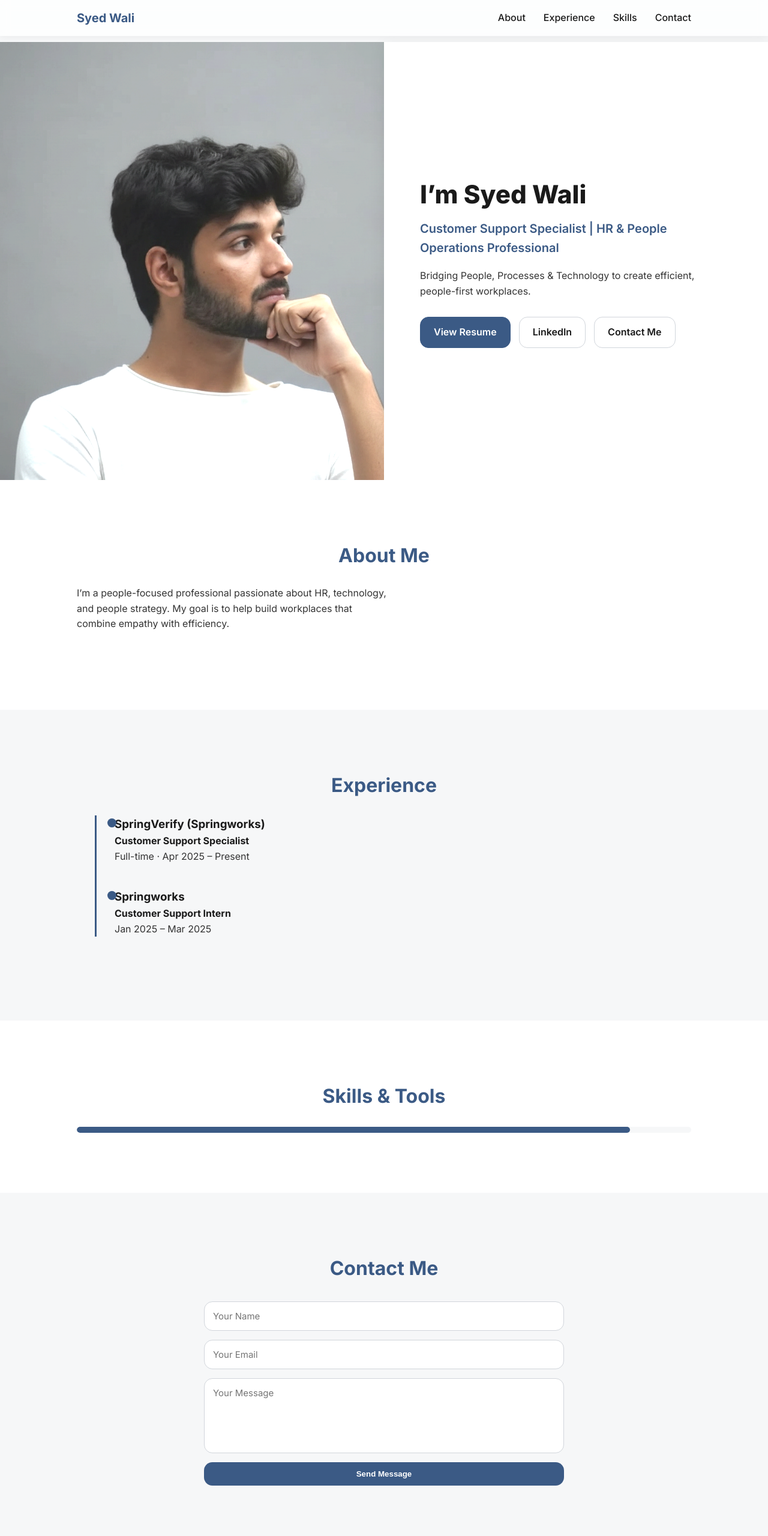
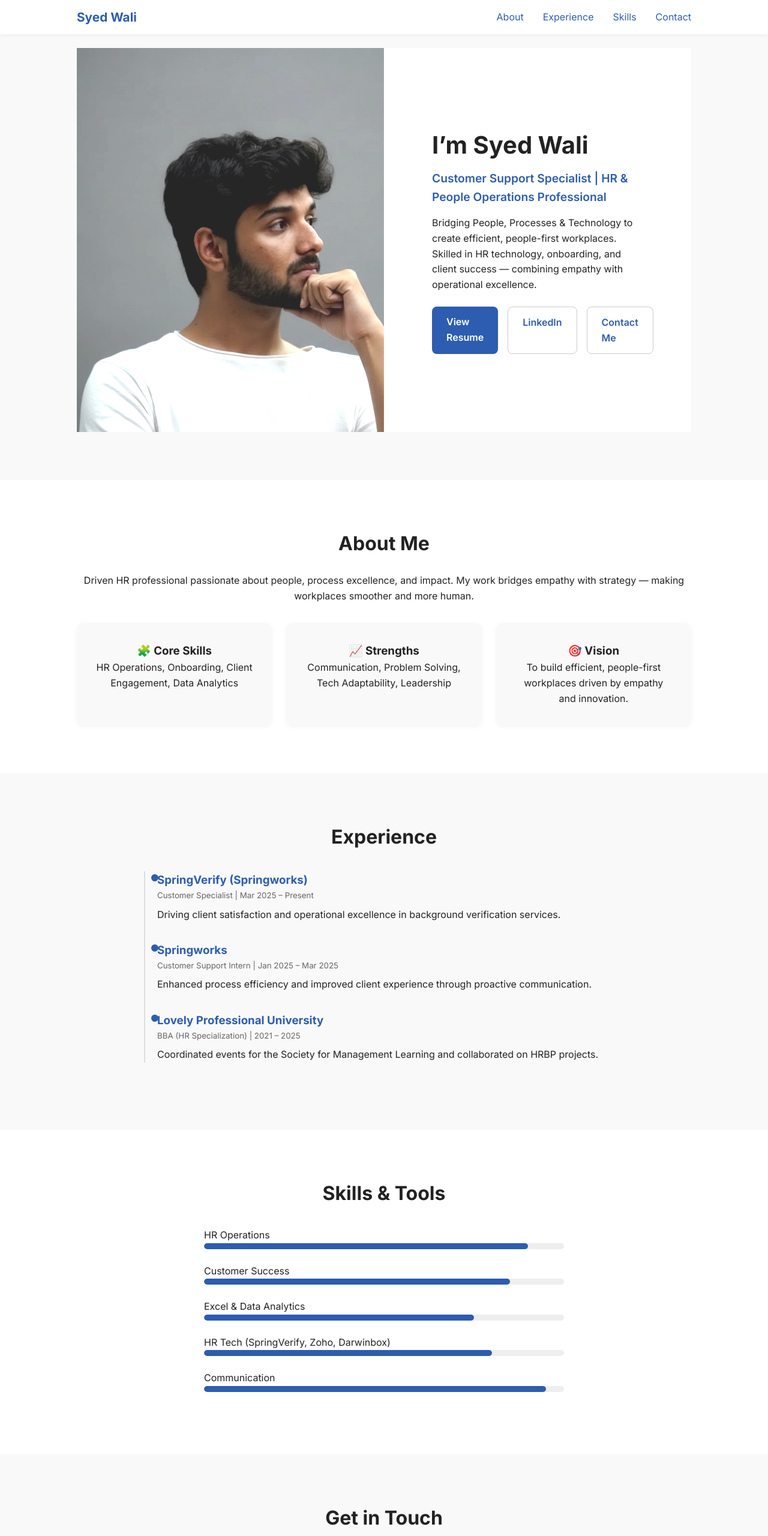
Before and after one commit to syedwali7843-dot/wali-portfolio, a plain HTML site: page index.html in a window 1280 px wide. Shown: the top 2560 px of the page at 60% size. Drawn offline with Linux system fonts and the light colour scheme.

Commit message:
Update index.html

```diff
--- a/index.html
+++ b/index.html
@@ -3,77 +3,70 @@
 <head>
   <meta charset="UTF-8" />
   <meta name="viewport" content="width=device-width, initial-scale=1.0" />
-  <title>Syed Wali – HR & People Operations Portfolio</title>
-  <link href="https://fonts.googleapis.com/css2?family=Inter:wght@300;400;500;600;700;800&display=swap" rel="stylesheet">
-
+  <title>Syed Wali | HR & People Operations</title>
+  <link href="https://fonts.googleapis.com/css2?family=Inter:wght@400;600;700&display=swap" rel="stylesheet" />
   <style>
-    :root {
-      --bg: #f6f7f8;
-      --text: #1a1a1a;
-      --accent: #3b5a85;
-      --border: #d1d5db;
-      --radius: 14px;
-      --shadow: 0 6px 25px rgba(0, 0, 0, 0.08);
-      --transition: all 0.25s ease;
-    }
-
-    * { box-sizing: border-box; margin: 0; padding: 0; scroll-behavior: smooth; }
+    /* ---------- GLOBAL ---------- */
+    * { box-sizing: border-box; margin: 0; padding: 0; }
     body {
       font-family: 'Inter', sans-serif;
-      background: var(--bg);
-      color: var(--text);
+      color: #222;
       line-height: 1.6;
-      overflow-x: hidden;
+      background-color: #f9f9f9;
+      scroll-behavior: smooth;
     }
+    a { color: #2d5db0; text-decoration: none; }
+    section { padding: 80px 10%; }
 
     /* ---------- NAVBAR ---------- */
     nav {
       position: fixed;
-      top: 0;
-      left: 0;
+      top: 0; left: 0;
       width: 100%;
-      background: #ffffffcc;
-      backdrop-filter: blur(8px);
-      box-shadow: 0 2px 10px rgba(0,0,0,0.05);
+      background: rgba(255, 255, 255, 0.9);
+      backdrop-filter: blur(10px);
+      box-shadow: 0 2px 6px rgba(0,0,0,0.05);
+      z-index: 1000;
       display: flex;
       justify-content: space-between;
       align-items: center;
-      padding: 14px 10%;
-      z-index: 1000;
+      padding: 12px 10%;
     }
+    nav h1 { font-size: 1.3rem; color: #2d5db0; }
+    nav ul { list-style: none; display: flex; gap: 2rem; }
+    nav li { font-weight: 500; }
+    nav a:hover { text-decoration: underline; }
 
-    .nav-logo { font-size: 20px; font-weight: 700; color: var(--accent); }
-    .nav-links { display: flex; gap: 30px; }
-    .nav-links a {
-      text-decoration: none;
-      color: var(--text);
-      font-weight: 500;
-      transition: color 0.3s ease;
-    }
-    .nav-links a:hover { color: var(--accent); }
-
-    /* ---------- HERO ---------- */
+    /* ---------- HERO SECTION ---------- */
     .hero {
       display: grid;
-      grid-template-columns: 1fr 1fr;
+      grid-template-columns: 50% 50%;
       min-height: 100vh;
-      overflow: hidden;
-      padding-top: 70px;
     }
-
     .hero-left {
       position: relative;
+      overflow: hidden;
+      background: none;
+    }
+    .hero-left::before {
+      content: "";
+      position: absolute;
+      inset: 0;
       background-image: url('./assets/wali-photo.png');
       background-size: cover;
       background-position: 35% center;
       background-repeat: no-repeat;
-      background-attachment: fixed;
+      transform: translateY(var(--scrollY, 0));
+      transition: transform 0.4s ease-out, opacity 0.3s ease-out;
       filter: grayscale(5%) contrast(120%) brightness(1.35);
-      transition: transform 1s ease;
+      will-change: transform, opacity;
+      opacity: var(--photoOpacity, 1);
+      z-index: 0;
     }
-
-    .hero-left:hover { transform: scale(1.05); }
-    .hero-left::before {
+    .hero-left:hover::before {
+      transform: scale(1.05);
+    }
+    .hero-left::after {
       content: "";
       position: absolute;
       inset: 0;
@@ -85,248 +78,299 @@
       display: flex;
       flex-direction: column;
       justify-content: center;
-      padding: 60px;
-      background: #ffffff;
-      box-shadow: var(--shadow);
-      animation: fadeUp 1s ease forwards;
+      padding: 5rem;
+      background: #fff;
+    }
+    .hero-right h1 { font-size: 2.5rem; margin-bottom: 0.5rem; }
+    .hero-right h2 {
+      color: #2d5db0;
+      font-size: 1.2rem;
+      margin-bottom: 1rem;
+      font-weight: 600;
+    }
+    .hero-right p { margin-bottom: 1.5rem; }
+    .btn-group { display: flex; gap: 1rem; }
+    .btn {
+      padding: 0.8rem 1.5rem;
+      border-radius: 8px;
+      border: 1px solid #ccc;
+      font-weight: 600;
+      transition: all 0.2s ease;
+    }
+    .btn-primary {
+      background: #2d5db0;
+      color: #fff;
+      border: none;
+    }
+    .btn-primary:hover { opacity: 0.9; }
+    .btn:hover { transform: translateY(-2px); }
+
+    /* ---------- ABOUT SECTION ---------- */
+    #about { background: #fff; text-align: center; }
+    #about h2 { font-size: 2rem; margin-bottom: 1.5rem; }
+    .about-cards {
+      display: flex;
+      justify-content: space-around;
+      flex-wrap: wrap;
+      gap: 1.5rem;
+      margin-top: 2rem;
+    }
+    .card {
+      background: #f9f9f9;
+      border-radius: 12px;
+      box-shadow: 0 2px 8px rgba(0,0,0,0.05);
+      padding: 2rem;
+      flex: 1 1 250px;
+      transition: transform 0.3s ease, box-shadow 0.3s ease;
+    }
+    .card:hover {
+      transform: translateY(-5px);
+      box-shadow: 0 4px 12px rgba(0,0,0,0.1);
     }
 
-    h1 { font-size: 42px; font-weight: 800; margin-bottom: 8px; }
-    h2 { font-size: 20px; color: var(--accent); margin-bottom: 18px; font-weight: 600; }
-    p { color: #333; margin-bottom: 30px; max-width: 520px; }
-
-    .btns { display: flex; flex-wrap: wrap; gap: 14px; }
-    .btn {
-      padding: 12px 22px;
-      border-radius: var(--radius);
-      font-weight: 600;
-      text-decoration: none;
-      transition: var(--transition);
-      border: 1px solid transparent;
+    /* ---------- EXPERIENCE SECTION ---------- */
+    #experience { background: #f9f9f9; }
+    #experience h2 { text-align: center; font-size: 2rem; margin-bottom: 2rem; }
+    .timeline {
+      position: relative;
+      max-width: 800px;
+      margin: auto;
+      padding-left: 20px;
+      border-left: 2px solid #ddd;
     }
-    .btn.primary {
-      background: var(--accent);
-      color: #fff;
-      border-color: var(--accent);
+    .timeline-item {
+      margin-bottom: 2rem;
+      position: relative;
     }
-    .btn.primary:hover { background: #2f405f; }
-    .btn.secondary {
-      background: transparent;
-      color: var(--text);
-      border: 1px solid var(--border);
-    }
-    .btn.secondary:hover {
-      background: #e9edf2;
-      border-color: var(--accent);
-      color: var(--accent);
-    }
-
-    section { scroll-margin-top: 80px; }
-
-    /* ---------- ABOUT, EXPERIENCE, SKILLS, CONTACT ---------- */
-    .about, .experience, .skills, .contact {
-      padding: 100px 10%;
-      background: #fff;
-      animation: fadeUp 1s ease;
-    }
-    .about h2, .experience h2, .skills h2, .contact h2 {
-      font-size: 32px;
-      color: var(--accent);
-      margin-bottom: 25px;
-      font-weight: 700;
-      text-align: center;
-    }
-
-    .experience { background: var(--bg); }
-    .timeline { position: relative; margin-left: 30px; border-left: 3px solid var(--accent); padding-left: 30px; }
-    .timeline-item { margin-bottom: 40px; position: relative; }
     .timeline-item::before {
       content: "";
       position: absolute;
-      left: -12px; top: 5px;
-      width: 15px; height: 15px;
-      background: var(--accent);
+      left: -10px;
+      top: 5px;
+      width: 12px; height: 12px;
+      background: #2d5db0;
       border-radius: 50%;
     }
+    .timeline-item h3 { color: #2d5db0; }
+    .timeline-item small { color: #666; display: block; margin-bottom: 0.5rem; }
 
-    .skills .bar { height: 10px; background: var(--bg); border-radius: 6px; overflow: hidden; }
-    .skills .bar-fill { height: 100%; background: var(--accent); border-radius: 6px; }
-
-    .contact {
-      background: var(--bg);
-      text-align: center;
+    /* ---------- SKILLS SECTION ---------- */
+    #skills { background: #fff; text-align: center; }
+    #skills h2 { font-size: 2rem; margin-bottom: 2rem; }
+    .skill { margin-bottom: 1.5rem; text-align: left; max-width: 600px; margin-inline: auto; }
+    .skill-bar {
+      background: #eee;
+      border-radius: 10px;
+      overflow: hidden;
+      height: 10px;
     }
-    form {
-      max-width: 600px;
-      margin: 30px auto;
-      display: flex;
-      flex-direction: column;
-      gap: 15px;
-    }
-    input, textarea {
-      padding: 14px;
-      border-radius: var(--radius);
-      border: 1px solid var(--border);
-      font-family: 'Inter';
-      font-size: 15px;
-      resize: none;
-    }
-    input:focus, textarea:focus { border-color: var(--accent); outline: none; }
-    button {
-      background: var(--accent);
-      color: white;
-      padding: 12px;
-      border: none;
-      border-radius: var(--radius);
-      font-weight: 600;
-      cursor: pointer;
-      transition: background 0.3s ease;
-    }
-    button:hover { background: #2f405f; }
-
-    .thank-you {
-      display: none;
-      background: #fff;
-      color: var(--accent);
-      border: 1px solid var(--accent);
-      border-radius: var(--radius);
-      padding: 18px;
-      max-width: 600px;
-      margin: 25px auto 0;
-      font-weight: 600;
-      box-shadow: var(--shadow);
-      animation: fadeUp 0.6s ease;
+    .skill-fill {
+      height: 10px;
+      background: #2d5db0;
+      width: 0;
+      border-radius: 10px;
+      transition: width 1s ease;
     }
 
-    /* ---------- BACK TO TOP BUTTON ---------- */
+    /* ---------- CONTACT SECTION ---------- */
+    #contact { background: #f9f9f9; text-align: center; }
+    #contact h2 { font-size: 2rem; margin-bottom: 1rem; }
+    form { max-width: 500px; margin: auto; display: flex; flex-direction: column; gap: 1rem; }
+    input, textarea {
+      padding: 0.8rem;
+      border: 1px solid #ccc;
+      border-radius: 8px;
+      font-family: 'Inter', sans-serif;
+    }
+    textarea { resize: none; }
+    #thank-you {
+      display: none;
+      margin-top: 1rem;
+      color: #2d5db0;
+      font-weight: 600;
+    }
+
+    /* ---------- FOOTER ---------- */
+    footer {
+      background: #fff;
+      text-align: center;
+      padding: 1rem;
+      font-size: 0.9rem;
+      color: #777;
+    }
+
+    /* ---------- BACK TO TOP ---------- */
     #backToTop {
       position: fixed;
-      bottom: 35px;
-      right: 35px;
-      background: var(--accent);
+      bottom: 25px;
+      right: 25px;
+      background: #2d5db0;
       color: #fff;
       border: none;
       border-radius: 50%;
-      width: 50px;
-      height: 50px;
-      font-size: 20px;
-      font-weight: bold;
+      width: 45px;
+      height: 45px;
+      display: flex;
+      justify-content: center;
+      align-items: center;
+      font-size: 1.2rem;
       cursor: pointer;
-      box-shadow: var(--shadow);
       opacity: 0;
-      visibility: hidden;
-      transition: all 0.3s ease;
-      z-index: 999;
+      pointer-events: none;
+      transition: opacity 0.3s ease;
+      z-index: 1001;
     }
-    #backToTop:hover { background: #2f405f; transform: scale(1.08); }
     #backToTop.show {
       opacity: 1;
-      visibility: visible;
-    }
-
-    footer {
-      text-align: center;
-      padding: 25px;
-      background: #fff;
-      color: #666;
-      font-size: 14px;
-    }
-
-    @keyframes fadeUp {
-      from { opacity: 0; transform: translateY(20px); }
-      to { opacity: 1; transform: translateY(0); }
+      pointer-events: all;
     }
   </style>
 </head>
 
 <body>
+  <!-- NAVBAR -->
   <nav>
-    <div class="nav-logo">Syed Wali</div>
-    <div class="nav-links">
-      <a href="#about">About</a>
-      <a href="#experience">Experience</a>
-      <a href="#skills">Skills</a>
-      <a href="#contact">Contact</a>
-    </div>
+    <h1>Syed Wali</h1>
+    <ul>
+      <li><a href="#about">About</a></li>
+      <li><a href="#experience">Experience</a></li>
+      <li><a href="#skills">Skills</a></li>
+      <li><a href="#contact">Contact</a></li>
+    </ul>
   </nav>
 
-  <section class="hero">
-    <div class="hero-left" id="hero-img"></div>
+  <!-- HERO SECTION -->
+  <section class="hero" id="hero-img">
+    <div class="hero-left"></div>
     <div class="hero-right">
       <h1>I’m Syed Wali</h1>
       <h2>Customer Support Specialist | HR & People Operations Professional</h2>
-      <p>Bridging People, Processes & Technology to create efficient, people-first workplaces.</p>
-      <div class="btns">
-        <a class="btn primary" href="./assets/Syed_Wali_HR_Resume.pdf" target="_blank">View Resume</a>
-        <a class="btn secondary" href="https://www.linkedin.com/in/syed-wali-" target="_blank">LinkedIn</a>
-        <a class="btn secondary" href="mailto:syedwali7843@gmail.com">Contact Me</a>
+      <p>Bridging People, Processes & Technology to create efficient, people-first workplaces. Skilled in HR technology, onboarding, and client success — combining empathy with operational excellence.</p>
+      <div class="btn-group">
+        <a href="./assets/Syed_Wali_HR_Resume.pdf" target="_blank" class="btn btn-primary">View Resume</a>
+        <a href="https://www.linkedin.com/in/syedwali7843/" target="_blank" class="btn">LinkedIn</a>
+        <a href="#contact" class="btn">Contact Me</a>
       </div>
     </div>
   </section>
 
-  <section class="about" id="about">
+  <!-- ABOUT -->
+  <section id="about">
     <h2>About Me</h2>
-    <p>I’m a people-focused professional passionate about HR, technology, and people strategy. My goal is to help build workplaces that combine empathy with efficiency.</p>
-  </section>
-
-  <section class="experience" id="experience">
-    <h2>Experience</h2>
-    <div class="timeline">
-      <div class="timeline-item"><h3>SpringVerify (Springworks)</h3><h4>Customer Support Specialist</h4><p>Full-time · Apr 2025 – Present</p></div>
-      <div class="timeline-item"><h3>Springworks</h3><h4>Customer Support Intern</h4><p>Jan 2025 – Mar 2025</p></div>
+    <p>Driven HR professional passionate about people, process excellence, and impact. My work bridges empathy with strategy — making workplaces smoother and more human.</p>
+    <div class="about-cards">
+      <div class="card"><h3>🧩 Core Skills</h3><p>HR Operations, Onboarding, Client Engagement, Data Analytics</p></div>
+      <div class="card"><h3>📈 Strengths</h3><p>Communication, Problem Solving, Tech Adaptability, Leadership</p></div>
+      <div class="card"><h3>🎯 Vision</h3><p>To build efficient, people-first workplaces driven by empathy and innovation.</p></div>
     </div>
   </section>
 
-  <section class="skills" id="skills">
-    <h2>Skills & Tools</h2>
-    <div class="skill-bar"><div class="bar"><div class="bar-fill" style="width:90%;"></div></div></div>
+  <!-- EXPERIENCE -->
+  <section id="experience">
+    <h2>Experience</h2>
+    <div class="timeline">
+      <div class="timeline-item">
+        <h3>SpringVerify (Springworks)</h3>
+        <small>Customer Specialist | Mar 2025 – Present</small>
+        <p>Driving client satisfaction and operational excellence in background verification services.</p>
+      </div>
+      <div class="timeline-item">
+        <h3>Springworks</h3>
+        <small>Customer Support Intern | Jan 2025 – Mar 2025</small>
+        <p>Enhanced process efficiency and improved client experience through proactive communication.</p>
+      </div>
+      <div class="timeline-item">
+        <h3>Lovely Professional University</h3>
+        <small>BBA (HR Specialization) | 2021 – 2025</small>
+        <p>Coordinated events for the Society for Management Learning and collaborated on HRBP projects.</p>
+      </div>
+    </div>
   </section>
 
-  <section class="contact" id="contact">
-    <h2>Contact Me</h2>
+  <!-- SKILLS -->
+  <section id="skills">
+    <h2>Skills & Tools</h2>
+    <div class="skill"><p>HR Operations</p><div class="skill-bar"><div class="skill-fill" style="width:90%"></div></div></div>
+    <div class="skill"><p>Customer Success</p><div class="skill-bar"><div class="skill-fill" style="width:85%"></div></div></div>
+    <div class="skill"><p>Excel & Data Analytics</p><div class="skill-bar"><div class="skill-fill" style="width:75%"></div></div></div>
+    <div class="skill"><p>HR Tech (SpringVerify, Zoho, Darwinbox)</p><div class="skill-bar"><div class="skill-fill" style="width:80%"></div></div></div>
+    <div class="skill"><p>Communication</p><div class="skill-bar"><div class="skill-fill" style="width:95%"></div></div></div>
+  </section>
+
+  <!-- CONTACT -->
+  <section id="contact">
+    <h2>Get in Touch</h2>
     <form id="contact-form" action="https://formsubmit.co/syedwali7843@gmail.com" method="POST">
       <input type="text" name="name" placeholder="Your Name" required>
       <input type="email" name="email" placeholder="Your Email" required>
       <textarea name="message" rows="5" placeholder="Your Message" required></textarea>
-      <button type="submit">Send Message</button>
+      <button type="submit" class="btn btn-primary">Send Message</button>
+      <div id="thank-you">✅ Thank you! Your message has been sent successfully.</div>
     </form>
-    <div class="thank-you" id="thank-you">✅ Thank you! Your message has been sent successfully.</div>
   </section>
 
-  <footer>© 2025 Syed Wali · Built with 💼 professionalism and passion for people.</footer>
+  <!-- FOOTER -->
+  <footer>
+    © 2025 Syed Wali · Built with 💼 professionalism and passion for people.
+  </footer>
 
-  <!-- Back to Top Button -->
+  <!-- BACK TO TOP -->
   <button id="backToTop">↑</button>
 
+  <!-- JAVASCRIPT -->
   <script>
-    // Parallax
-    const hero = document.getElementById('hero-img');
+    // Cinematic parallax + fade effect
+    (function() {
+      const hero = document.querySelector('.hero-left');
+      if (!hero) return;
+
       window.addEventListener('scroll', () => {
-      const offset = window.scrollY * 0.3;
-      hero.style.backgroundPositionY = offset + 'px';
-    });
+        const scrollY = window.scrollY;
+        const parallax = scrollY * 0.25;
+        const opacity = Math.max(1 - scrollY / 700, 0.6);
+        hero.style.setProperty('--scrollY', `${parallax}px`);
+        hero.style.setProperty('--photoOpacity', opacity);
+      }, { passive: true });
+    })();
 
-    // Contact form thank-you animation
+    // Contact form AJAX
+    (function() {
       const form = document.getElementById('contact-form');
       const thankYou = document.getElementById('thank-you');
+      if (!form) return;
       form.addEventListener('submit', (e) => {
         e.preventDefault();
-      fetch(form.action, { method: 'POST', body: new FormData(form) })
+        const email = 'syedwali7843@gmail.com';
+        const ajaxUrl = 'https://formsubmit.co/ajax/' + email;
+        fetch(ajaxUrl, {
+          method: 'POST',
+          headers: { 'Accept': 'application/json' },
+          body: new FormData(form)
+        })
+        .then(res => res.json())
         .then(() => {
           form.reset();
           thankYou.style.display = 'block';
           setTimeout(() => thankYou.style.display = 'none', 5000);
         })
-        .catch(() => alert('Error! Please try again.'));
+        .catch(err => {
+          console.error('Error:', err);
+          form.submit();
         });
+      });
+    })();
 
-    // Back to top button behavior
-    const backToTop = document.getElementById('backToTop');
+    // Back to top
+    (function() {
+      const btn = document.getElementById('backToTop');
       window.addEventListener('scroll', () => {
-      if (window.scrollY > 600) backToTop.classList.add('show');
-      else backToTop.classList.remove('show');
+        if (window.scrollY > 400) btn.classList.add('show');
+        else btn.classList.remove('show');
       });
-    backToTop.addEventListener('click', () => window.scrollTo({ top: 0, behavior: 'smooth' }));
+      btn.addEventListener('click', () => {
+        window.scrollTo({ top: 0, behavior: 'smooth' });
+      });
+    })();
   </script>
 </body>
 </html>
```
Lines whose indentation alone changed are shown as unchanged.
